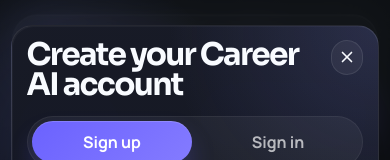
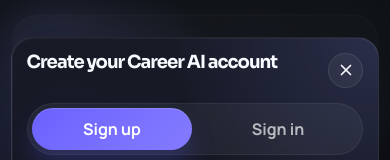
Before and after one commit to StefanoCaruso456/Career-AI, a Next.js app: page / in a window 390 px wide. Both pictures are taken after a click on the button "Getting Started". Shown: the top 160 px of the page. Built offline with nearby package versions, Linux system fonts and the light colour scheme; no server answers.

Commit message:
Keep auth modal title on one line

```diff
--- a/components/auth-modal.module.css
+++ b/components/auth-modal.module.css
@@ -41,16 +41,18 @@
 
 .headerCopy {
   display: grid;
+  min-width: 0;
 }
 
 .title {
   margin: 0;
   color: #f8fbff;
   font-family: var(--font-display), sans-serif;
-  font-size: clamp(1.18rem, 2.4vw, 1.82rem);
-  line-height: 0.98;
+  font-size: clamp(1.06rem, 0.82rem + 1.2vw, 1.52rem);
+  line-height: 1.02;
   letter-spacing: -0.055em;
-  max-width: 12ch;
+  max-width: none;
+  white-space: nowrap;
 }
 
 .closeButton {
@@ -252,7 +254,6 @@
   }
 
   .title {
-    max-width: none;
-    font-size: clamp(1.45rem, 8vw, 2rem);
+    font-size: clamp(1rem, 1.6vw + 0.74rem, 1.18rem);
   }
 }
```
